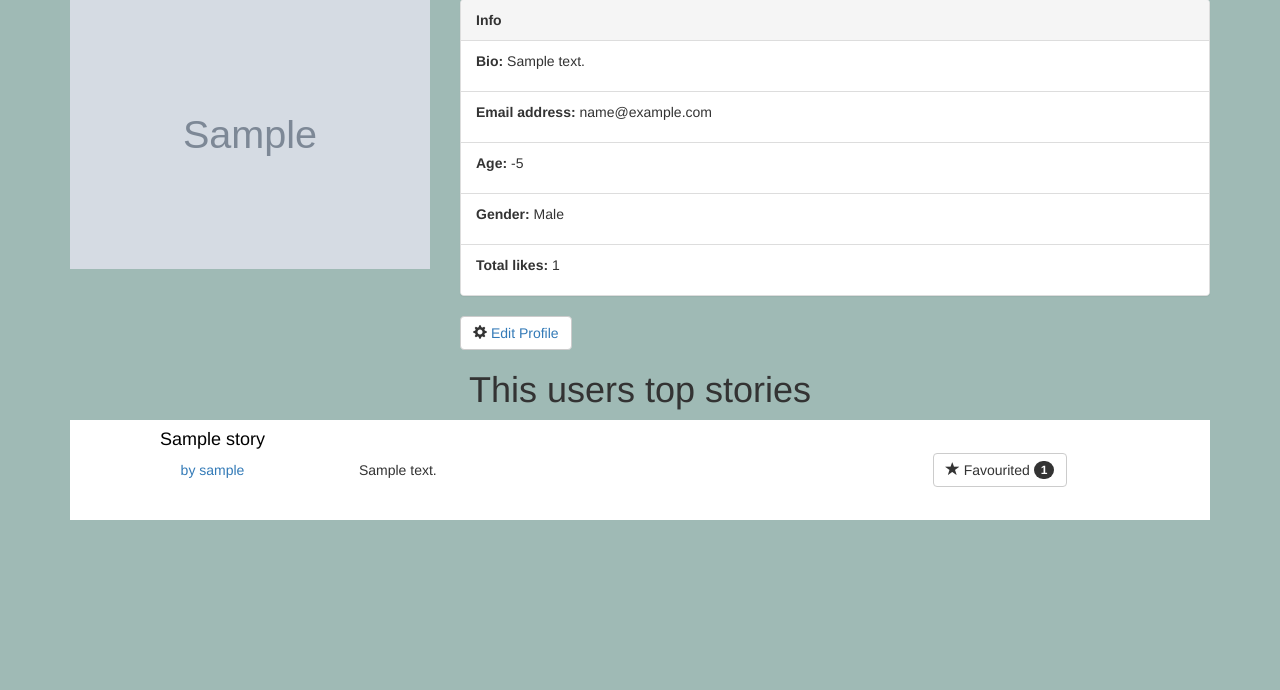
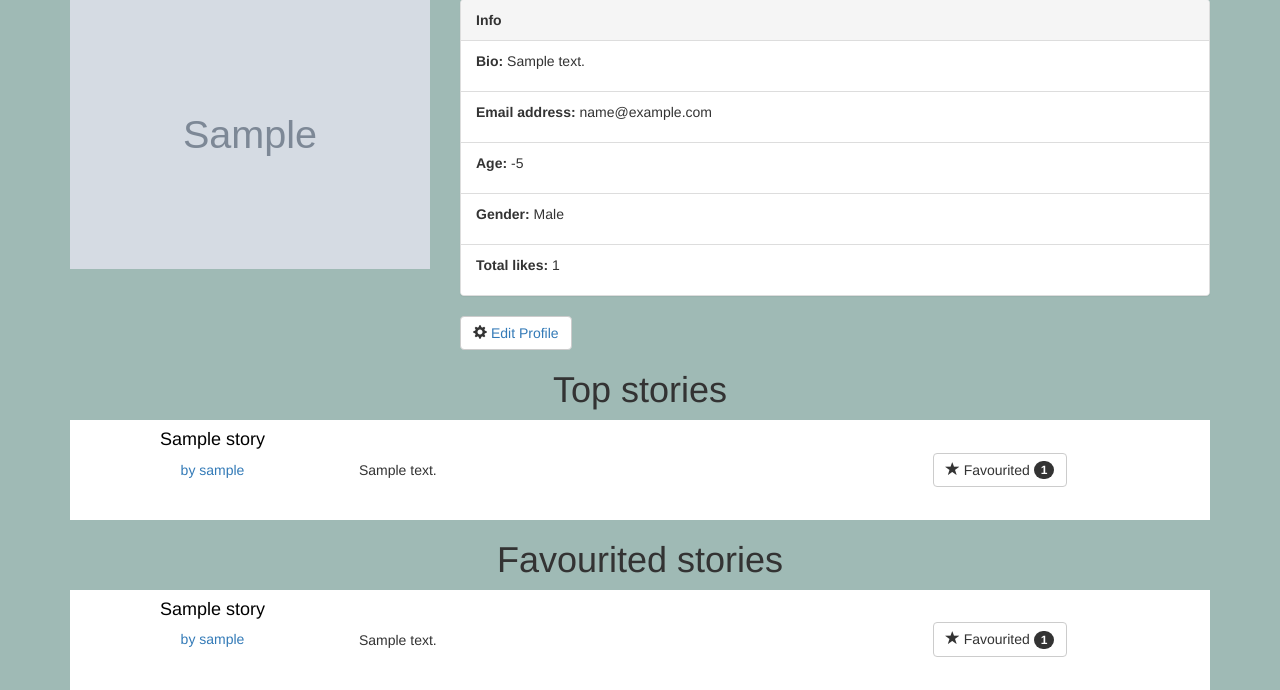
Before and after one commit to RetroMelon/PatchWords, a Django app: a page that uses patchwords_project/patchwords/templates/profile.html in a window 1280 px wide. Shown: the part 180-870 px from the top of the page. Before the commit the page ends 700 px from the top, so only its background shows below. Run offline with Django 3.2, Linux system fonts and the light colour scheme; a user stored in the database is signed in; tables that the repository leaves empty hold one stand-in row (values such as "Sample post"); grey boxes marked "Sample" are stand-in pictures; some libraries are stand-ins or nearby versions.

Commit message:
Favourited stories on user page :)

```diff
--- a/patchwords_project/patchwords/queries.py
+++ b/patchwords_project/patchwords/queries.py
@@ -1,6 +1,6 @@
 # The queries.py file contains a bunch of relatively complex database
 # queries that probably shouldn't take place inside the views.
-from patchwords.models import Category, Story, Paragraph
+from patchwords.models import Category, Story, Paragraph, User, Favourite
 
 #gets a list of
 def getTopStories(start=0, end=5, category=None):
@@ -92,3 +92,11 @@ def _getMostPopularSubtree(paragraphs):
             return_list.extend(most_pop)
 
     return return_list
+
+def get_favourited_stories(request,username):
+    user = User.objects.get(username=username)
+    favourites = list(Favourite.objects.filter(user=user))
+    stories = []
+    for favourite in favourites:
+        stories += [favourite.story]
+    return stories
--- a/patchwords_project/patchwords/templates/profile.html
+++ b/patchwords_project/patchwords/templates/profile.html
@@ -61,6 +61,10 @@
 			</div>
 		</div>
 
-            <h1>This users top stories</h1>
+            <h1> Top stories</h1>
           {% include 'stories_list.html' %}
+		  <h1>Favourited stories</h1>
+		  {% with stories=favourited_stories %}
+		  {% include 'stories_list.html' %}
+		  {% endwith %}
 {% endblock %}
--- a/patchwords_project/patchwords/templates/registration/password_change.html
+++ b/patchwords_project/patchwords/templates/registration/password_change.html
@@ -5,7 +5,10 @@
 {% block content %}
 <form method="post" action=".">
   {% csrf_token %}
-  {{ form.as_p }}
+  {% if form.errors %}
+    <div class="text-danger">Please correct the error{{ form.errors|pluralize }} below.</div>
+    {% endif %}
+
 
   <input type="submit" value="Submit" />
 
--- a/patchwords_project/patchwords/templates/registration/password_change_done.html
+++ b/patchwords_project/patchwords/templates/registration/password_change_done.html
@@ -2,5 +2,5 @@
 {% load staticfiles%}
 
 {% block body %}
-<p>Password changed!!!</p>
+<h2>Password changed!!!<h2/>
 {% endblock %}
--- a/patchwords_project/patchwords/views.py
+++ b/patchwords_project/patchwords/views.py
@@ -1,6 +1,7 @@
 from django.shortcuts import render,HttpResponseRedirect,HttpResponse
 from models import *
 import sys, queries
+from queries import *
 from forms import *
 from django.contrib.auth.models import User
 
@@ -159,6 +160,7 @@ def profile(request, username, user_profile=None):
     context_dict['current_user'] = user_profile.user
     context_dict['user_profile'] = user_profile
     context_dict['stories'] = Story.objects.filter(author=user)
+    context_dict['favourited_stories'] = get_favourited_stories(request,username)
     if flag:
         context_dict['flag'] = True
     else:
@@ -198,7 +200,6 @@ def render_most_popular_subtree(request, paragraph_id):
 def search(request):
     cat = request.GET.get("filter")
     parameter = request.GET.get("parameter")
-    print parameter
     story_results = Story.objects.filter(title__icontains=parameter)[:5]
     user_results = User.objects.filter(username__icontains=parameter)[:5]
     category_results= Category.objects.filter(title__icontains=parameter)[:5]
@@ -245,7 +246,6 @@ def favourite(request):
         for f in favourites:
             f.delete()
 
-    print "favourite request", story_id, favourite_type, user
     return HttpResponse(story.favourites)
 
 #if get we get a form to make a new paragraph with. if post we add a new paragraph and refresh the page.
```
Also changed, not shown: patchwords_project/patchwords/templates/registration/password_change_form.html (+36 -2 lines), patchwords_project/patchwords/templates/registration/registration_form.html (+0 -8 lines).
